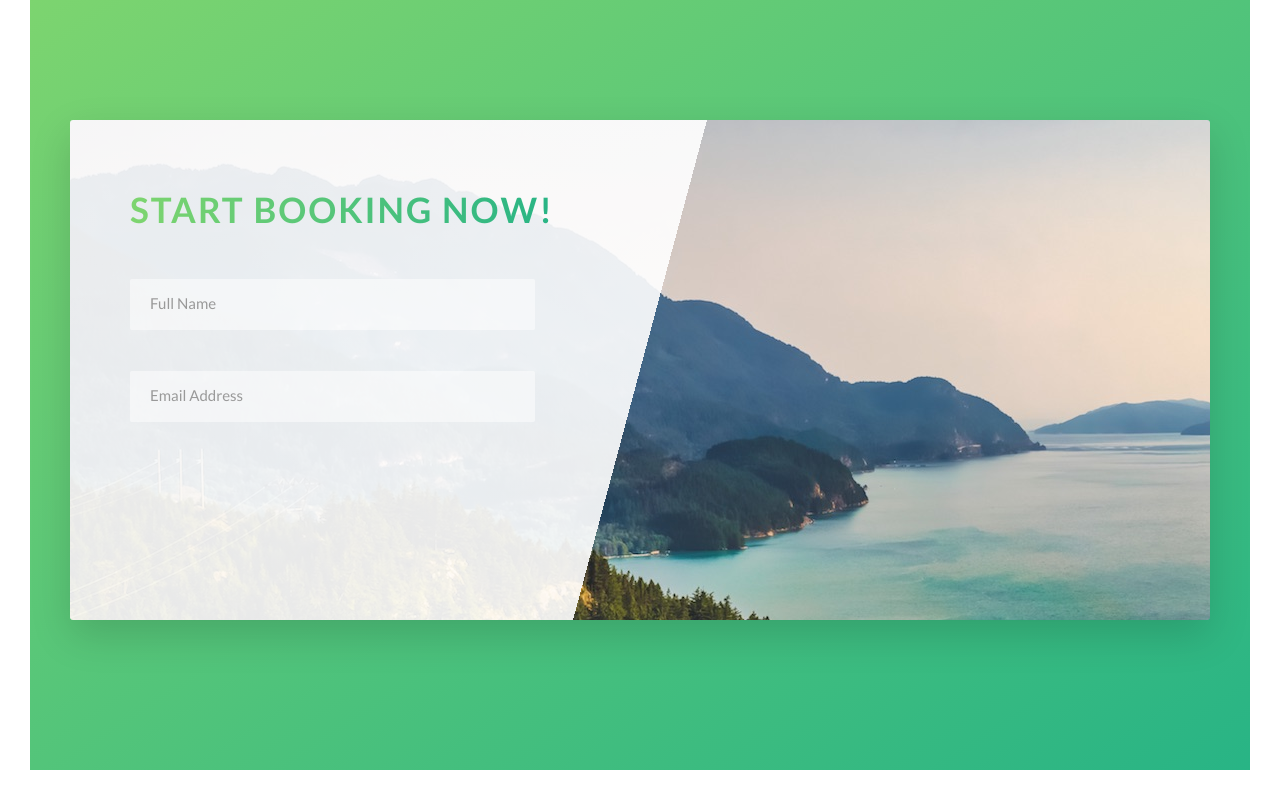
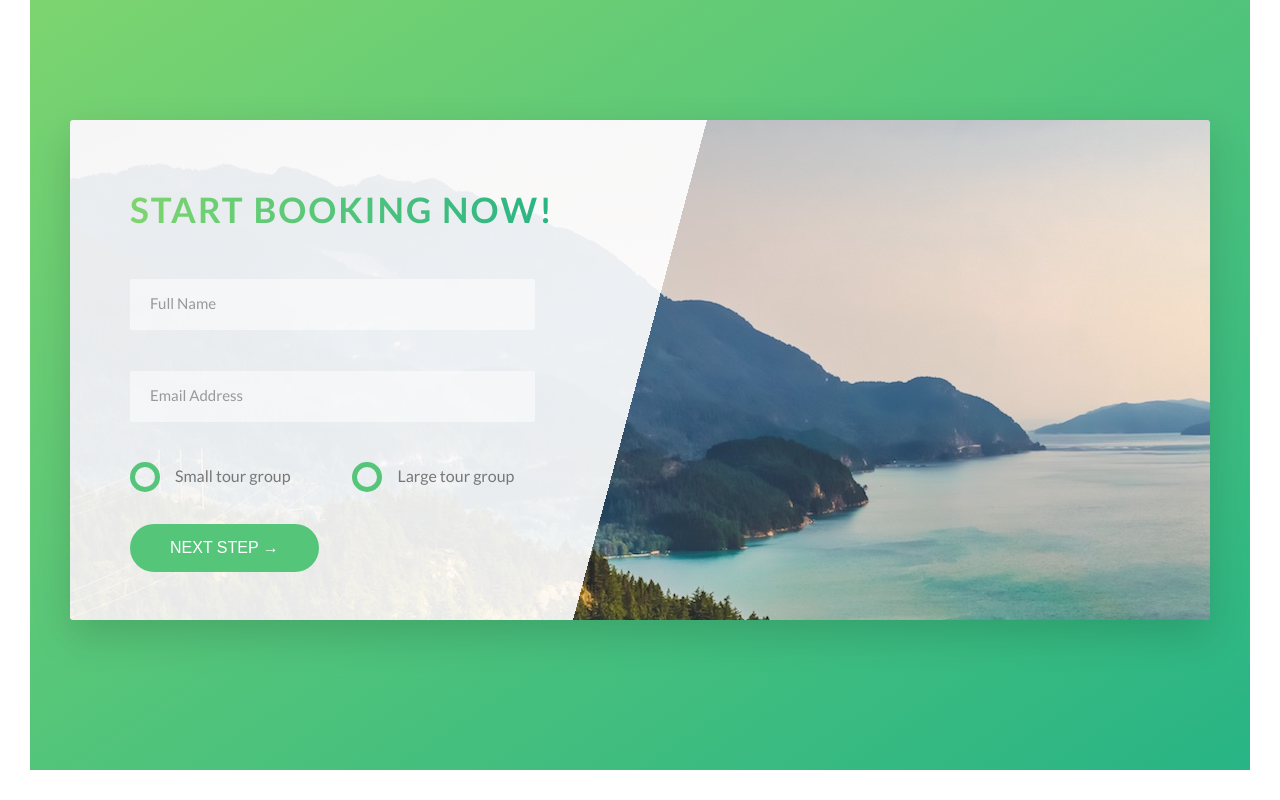
Before and after one commit to DenisHristov12/Natours, a website: page Natours/index.html in a window 1280 px wide. Shown: the part 4495-5295 px from the top of the page. Drawn offline with Linux system fonts and the light colour scheme.

Commit message:
radio buttons

```diff
--- a/Natours/index.html
+++ b/Natours/index.html
@@ -327,6 +327,36 @@
                     required />
                   <label for="email" class="form__label">Email address</label>
                 </div>
+
+                <div class="form__group u-margin-bottom-small">
+                  <div class="form__radio-group">
+                    <input
+                      type="radio"
+                      id="small"
+                      name="size"
+                      class="form__radio-input" />
+                    <label for="small" class="form__radio-label">
+                      <span class="form__radio-button"> </span>
+                      Small tour group</label
+                    >
+                  </div>
+
+                  <div class="form__radio-group">
+                    <input
+                      type="radio"
+                      id="large"
+                      name="size"
+                      class="form__radio-input" />
+                    <label for="large" class="form__radio-label">
+                      <span class="form__radio-button"> </span>
+                      Large tour group</label
+                    >
+                  </div>
+                </div>
+
+                <div class="form__group">
+                  <button class="btn btn--green">Next step &rarr;</button>
+                </div>
               </form>
             </div>
           </div>
--- a/Natours/sass/base/_utilities.scss
+++ b/Natours/sass/base/_utilities.scss
@@ -1,23 +1,23 @@
 .u-center-text {
-  text-align: center;
+  text-align: center !important;
 }
 
 .u-margin-bottom-big {
-  margin-bottom: 8rem;
+  margin-bottom: 8rem !important;
 }
 
 .u-margin-bottom-medium {
-  margin-bottom: 4rem;
+  margin-bottom: 4rem !important;
 }
 
 .u-margin-bottom-small {
-  margin-bottom: 1.5rem;
+  margin-bottom: 1.5rem !important;
 }
 
 .u-margin-top-big {
-  margin-top: 8rem;
+  margin-top: 8rem !important;
 }
 
 .u-margin-top-huge {
-  margin-top: 10rem;
+  margin-top: 10rem !important;
 }
--- a/Natours/sass/components/_button.scss
+++ b/Natours/sass/components/_button.scss
@@ -1,4 +1,5 @@
 .btn {
+  &,
   &:link,
   &:visited {
     text-transform: uppercase;
@@ -6,12 +7,13 @@
     padding: 1.5rem 4rem;
     display: inline-block;
     border-radius: 10rem;
+    transition: all 0.2s;
+    position: relative;
+    font-size: $default-font-size;
 
-    transition: all 0.2s;
-
-    position: relative;
-
-    font-size: $default-font-size;
+    //<button>
+    border: none;
+    cursor: pointer;
   }
 
   &:hover {
@@ -24,7 +26,9 @@
     }
   }
 
-  &:active {
+  &:active,
+  &:focus {
+    outline: none;
     transform: translateY(-0.1rem);
     box-shadow: 0 0.5rem 1rem rgba($color-black, 0.2);
   }
--- a/Natours/sass/components/_form.scss
+++ b/Natours/sass/components/_form.scss
@@ -16,6 +16,7 @@
     border-bottom: 3px solid transparent;
     width: 90%;
     display: block;
+    transition: all 0.3s;
 
     &:focus {
       outline: none;
@@ -46,4 +47,50 @@
     visibility: hidden;
     transform: translateY(-5rem);
   }
+
+  &__radio-group {
+    width: 49%;
+    display: inline-block;
+  }
+
+  &__radio-input {
+    display: none;
+  }
+
+  &__radio-label {
+    font-size: $default-font-size;
+    cursor: pointer;
+    position: relative;
+    padding-left: 4.5rem;
+  }
+
+  &__radio-button {
+    height: 3rem;
+    width: 3rem;
+    border: 5px solid $color-primary;
+    border-radius: 50%;
+    display: inline-block;
+    position: absolute;
+    top: -0.4;
+    left: 0;
+
+    &::after {
+      content: '';
+      display: block;
+      height: 1.3rem;
+      width: 1.3rem;
+      border-radius: 50%;
+      position: absolute;
+      top: 50%;
+      left: 50%;
+      transform: translate(-50%, -50%);
+      background-color: $color-primary;
+      opacity: 0;
+      transition: opacity 0.2s;
+    }
+  }
+
+  &__radio-input:checked ~ &__radio-label &__radio-button::after {
+    opacity: 1;
+  }
 }
```
Also changed, not shown: Natours/css/style.css.
